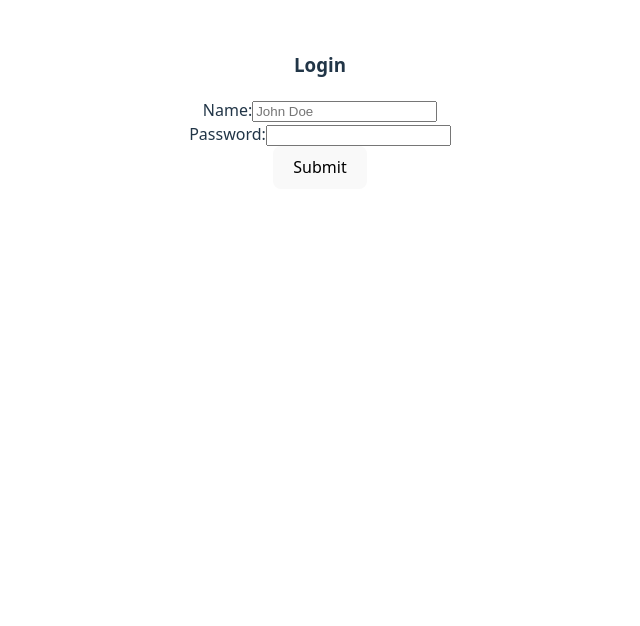
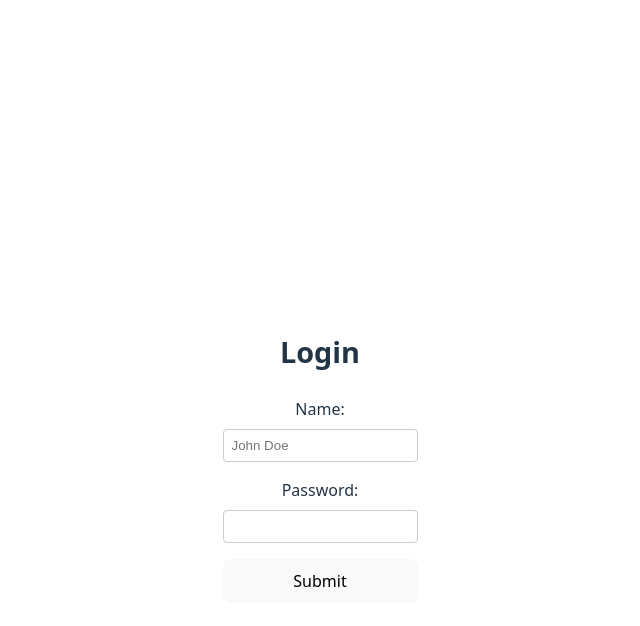
Before and after one commit to pratap360/focus-desk, a React (Vite) app: page /login in a window 1280 px wide. Shown: the top 626 px of the page, without its empty margins (320-960 px from the left). Built offline with nearby package versions, Linux system fonts and the light colour scheme.

Commit message:
feat: Add login styles and improve layout; update Home component styling; implement Jest tests for Task component; adjust padding in Stats and App styles

```diff
--- a/src/App.css
+++ b/src/App.css
@@ -22,6 +22,7 @@ nav {
   align-items: center;
   gap: 3rem;
   padding: 1rem;
+  z-index: 2;
 }
 
 
@@ -43,3 +44,27 @@ nav {
 .nav-page {
   text-decoration: none;
 }
+
+/* App.css */
+.app-contianer {  /* Note: there's a typo in the class name */
+  display: flex;
+  flex-direction: column;
+  align-items: center;
+  justify-content: center;
+  min-height: 100vh;
+  padding: 20px;
+  gap: 1rem;
+}
+
+.app-contianer button {
+  padding: 8px 16px;
+  border-radius: 4px;
+  border: none;
+  color: white;
+  cursor: pointer;
+  transition: background-color 0.2s;
+}
+
+.app-contianer button:hover {
+  background-color: #4CAF50;
+}
--- a/src/App.jsx
+++ b/src/App.jsx
@@ -1,5 +1,5 @@
 
-import { BrowserRouter as Router, Routes,Route,Link } from "react-router-dom";
+import { BrowserRouter as Router, Routes, Route, Link } from "react-router-dom";
 import Home from "./components/Home";
 import Login from "./components/Login"
 import Focus from "./components/Focus";
@@ -11,18 +11,20 @@ function App() {
   return (
     <Router>
       <Routes>
-      <Route path="/" element= {
-        <>
-        <Home/>
-         <Link to ='/login'>
-         <button>Login</button>
-         </Link>
-       </>
-      }/>
-        <Route path='/login' element={<Login/>}/>
-        <Route path='/focus' element={<Focus/>}/>
-        <Route path='/task' element={<Task/>}/>
-        <Route path='/stats' element={<Stats/>}/>
+        <Route path="/" element={
+          <>
+            <div className="app-contianer">
+              <Home />
+              <Link to='/login'>
+                <button>Login</button>
+              </Link>
+            </div>
+          </>
+        } />
+        <Route path='/login' element={<Login />} />
+        <Route path='/focus' element={<Focus />} />
+        <Route path='/task' element={<Task />} />
+        <Route path='/stats' element={<Stats />} />
       </Routes>
     </Router>
   );
--- a/src/components/Focus.jsx
+++ b/src/components/Focus.jsx
@@ -106,10 +106,11 @@ export default function Focus() {
         <div className="timer-controls">
           <button onClick={toggleTimer}>{isRunning ? "Pause" : "Play"}</button>
           <button onClick={resetTimer}>Reset</button>
-        </div>
-        <div className="music-control">
           <button onClick={musicPlayer}>{isPlaying? "Pause Music":"Play Music"}</button>
         </div>
+        {/* <div className="music-control">
+
+        </div> */}
       </div>
     </>
   );
--- a/src/components/Home.jsx
+++ b/src/components/Home.jsx
@@ -2,6 +2,13 @@ import React from 'react'
 
 export default function Home() {
   return (
-    <h2>Focus Deck - home page</h2>
+    <h2
+    style={{
+      textAlign: 'center',
+      fontSize: '2.5rem',
+      marginTop: '50px',
+      fontFamily: '"Arial", sans-serif'
+    }}
+    >Focus Deck</h2>
   )
 }
--- a/src/components/Login.jsx
+++ b/src/components/Login.jsx
@@ -1,6 +1,9 @@
-import React, { useState } from "react";
+import React from "react";
 import { useNavigate } from "react-router-dom";
 import uselocalStorage from "../hooks/uselocalStorage";
+import "../components/styles/login.css";
+
+
 export default function Login() {
   const navigate = useNavigate();
 
@@ -9,7 +12,7 @@ export default function Login() {
   //   password: '',
   // });
 
-  const [userData, setUserData] = uselocalStorage("userData",{
+  const [userData, setUserData] = uselocalStorage("userData", {
     username: '',
     password: '',
   });
@@ -18,10 +21,10 @@ export default function Login() {
     e.preventDefault()
     if (userData.username && userData.password) {
       setUserData({
-      username:userData.username,
-      password:userData.password
+        username: userData.username,
+        password: userData.password
       })
-    console.log("form submit & save to local storage",userData);
+      console.log("form submit & save to local storage", userData);
       navigate('/focus')
     } else {
       alert("please fill in all fields")
@@ -29,20 +32,20 @@ export default function Login() {
   };
 
   const handleChange = (e) => {
-    const {name, value} = e.target
+    const { name, value } = e.target
     setUserData(preState => ({
       ...preState,
-      [name]:value
+      [name]: value
     }))
   }
 
   return (
     <>
+      <div className="login-container">
         <div>
           <h3>Login</h3>
         </div>
-      <section>
-        <div>
+
         <form onSubmit={formSubmit}>
           <div>
             <label htmlFor="username">Name:</label>
@@ -68,7 +71,8 @@ export default function Login() {
           <button type="submit">Submit</button>
         </form>
       </div>
-      </section>
+
+
     </>
   );
 }
--- a/src/components/styles/focus.css
+++ b/src/components/styles/focus.css
@@ -1,10 +1,10 @@
-.timer-container {
+/* .timer-container {
     display: flex;
     flex-direction: column;
     align-items: center;
     justify-content: center;
     min-height: 80vh;
-  }
+  } */
 
   .timer-circle {
     width: 300px;
--- /dev/null
+++ b/src/components/styles/login.css
@@ -0,0 +1,39 @@
+/* styles/login.css */
+.login-container {
+    display: flex;
+    flex-direction: column;
+    align-items: center;
+    justify-content: center;
+    min-height: 100vh;
+    padding: 20px;
+}
+
+.login-container form {
+    display: flex;
+    flex-direction: column;
+    gap: 1rem;
+    width: 100%;
+    max-width: 400px;
+}
+
+.login-container div {
+    display: flex;
+    flex-direction: column;
+    gap: 0.5rem;
+}
+
+.login-container input {
+    padding: 8px;
+    border-radius: 4px;
+    border: 1px solid #ccc;
+}
+
+.login-container h3 {
+    text-align: center;
+    margin-bottom: 1.5rem;
+    font-size: 1.8rem;
+}
+
+.login-container button:hover {
+    background-color: #4CAF50;
+}
--- a/src/components/styles/stats.css
+++ b/src/components/styles/stats.css
@@ -25,7 +25,7 @@
     display: flex;
     flex-direction: row;
     justify-content: space-around;
-    padding: 2rem;
+    padding: 8px;
     gap: 2rem;
 }
 
```
Also changed, not shown: src/setupTests.js (added, +2 -0 lines), 2 other files (tests, documents, lock files or other folders). Lines whose indentation alone changed are shown as unchanged.
